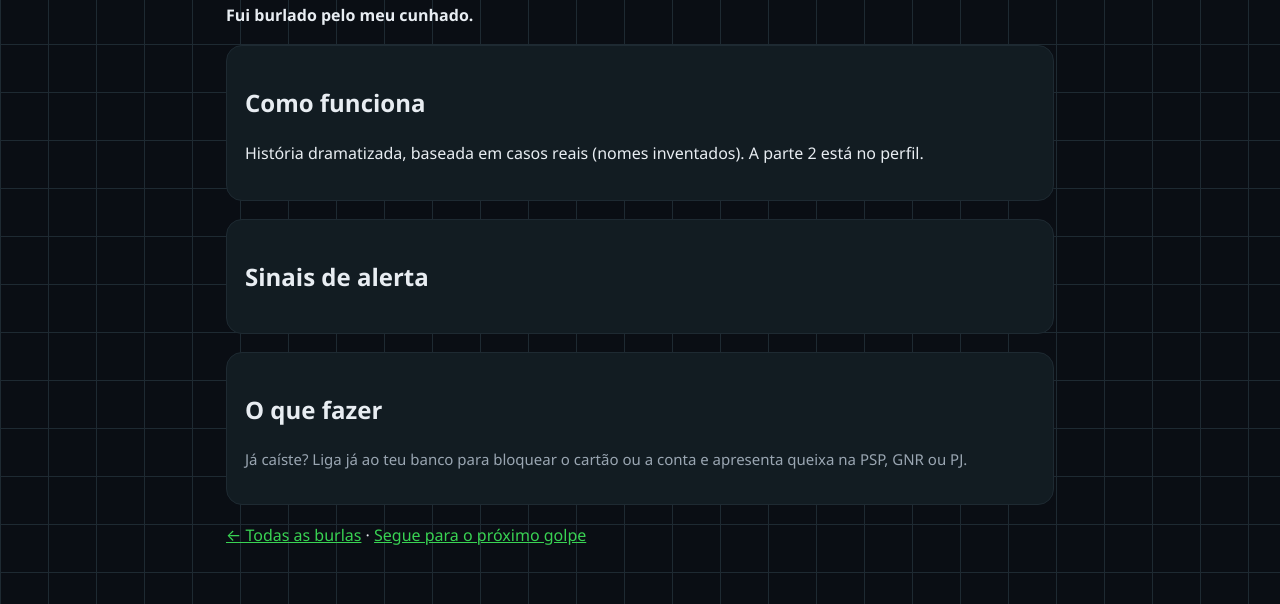
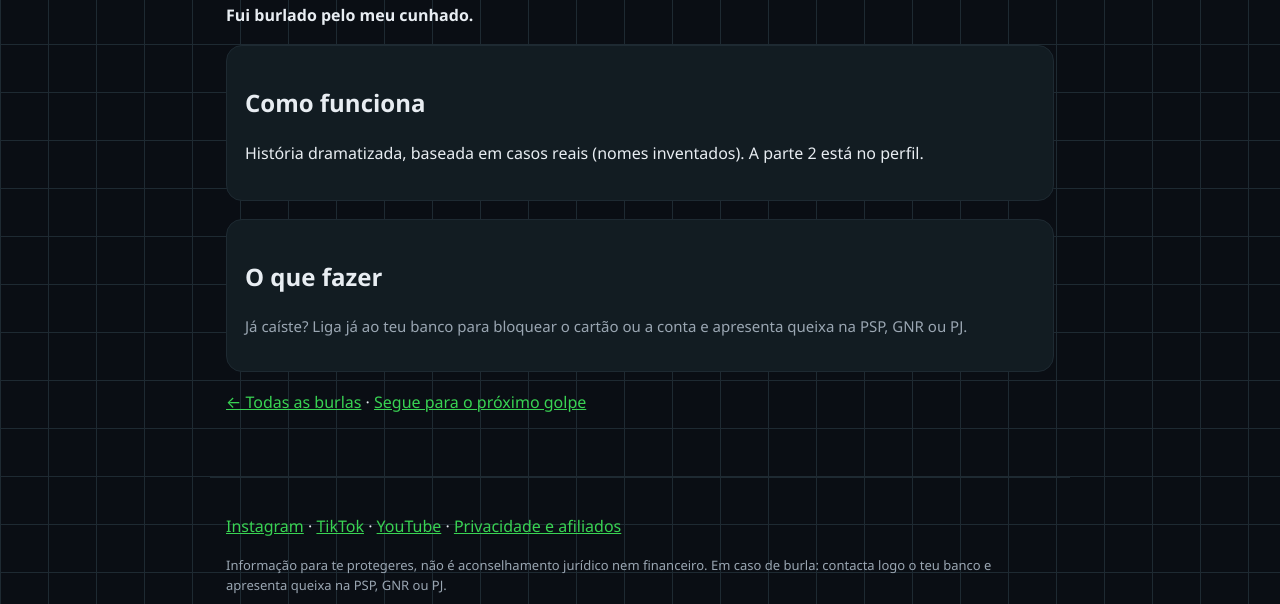
Before and after one commit to euyanisboy11/desburla, a plain HTML site: page burlas/cunhado-1.html in a window 1280 px wide. Shown: the part 196-800 px from the top of the page. Drawn offline with Linux system fonts and the light colour scheme.

Commit message:
Esconde secções vazias nas histórias em 2 partes

```diff
--- a/burlas/cunhado-1.html
+++ b/burlas/cunhado-1.html
@@ -6,8 +6,8 @@
 <nav><a href="../index.html#burlas">Burlas</a><a href="../vpn.html">VPN</a><a href="../ferramentas.html">Ferramentas</a><a href="../sobre.html">Sobre</a></nav></header>
 <main><p class="etq">Golpe #26 · 16/11/2026</p><h1>História: fui burlado pelo meu cunhado (parte 1/2)</h1><p><b>Fui burlado pelo meu cunhado.</b></p>
 <div class="caixa"><h2>Como funciona</h2><p>História dramatizada, baseada em casos reais (nomes inventados). A parte 2 está no perfil.</p></div>
-<div class="caixa"><h2>Sinais de alerta</h2><ul class="sinais"></ul></div>
-<div class="caixa"><h2>O que fazer</h2><ul class="fazer"></ul>
+
+<div class="caixa"><h2>O que fazer</h2>
 <p class="nao">Já caíste? Liga já ao teu banco para bloquear o cartão ou a conta e apresenta queixa na PSP, GNR ou PJ.</p></div>
 <p><a href="../index.html#burlas">← Todas as burlas</a> · <a href="https://www.instagram.com/desburla">Segue para o próximo golpe</a></p></main>
 <footer><p><a href="https://www.instagram.com/desburla">Instagram</a> · <a href="https://www.tiktok.com/@viperhack.pt">TikTok</a> · <a href="https://www.youtube.com/@desburla">YouTube</a> · <a href="../privacidade.html">Privacidade e afiliados</a></p>
```
Also changed, not shown: burlas/caso-falso-acidente-faro.html (+1 -1 lines), burlas/cunhado-2.html (+1 -1 lines), burlas/ola-mae-pergunta.html (+1 -1 lines), burlas/serie-banco-ligou-1.html (+2 -2 lines), burlas/serie-banco-ligou-2.html (+1 -1 lines), burlas/sobrinho-1.html (+2 -2 lines), burlas/sobrinho-2.html (+1 -1 lines).
